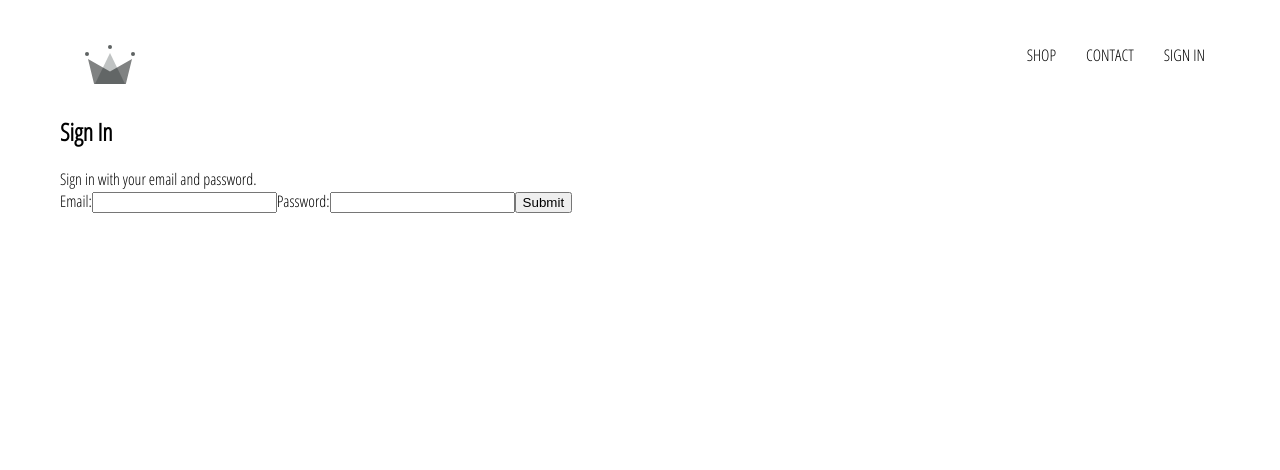
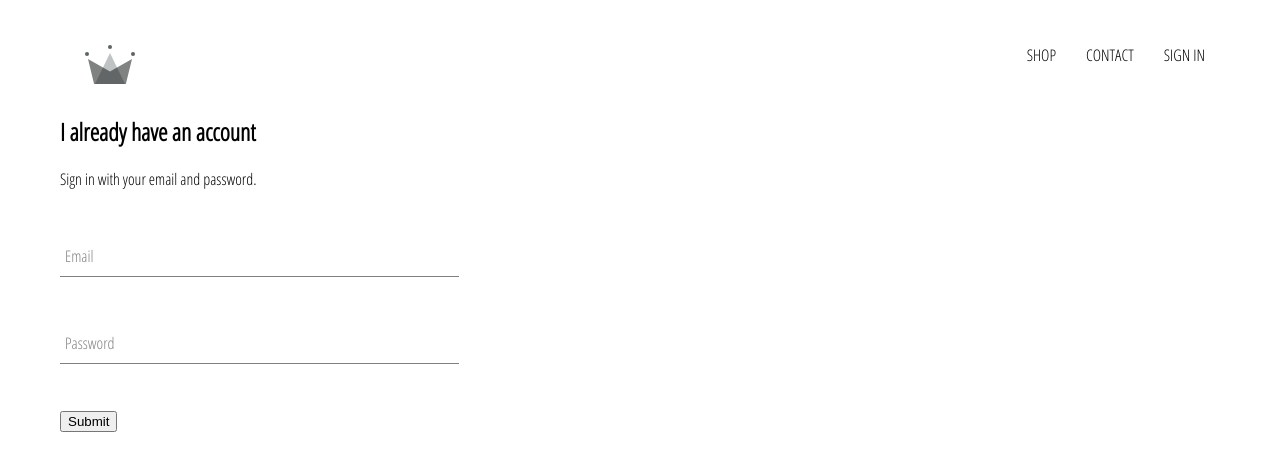
Before and after one commit to nicekiwi/crwn-clothing, a React (Create React App) app: page /sign-in in a window 1280 px wide. Shown: the top 470 px of the page. Built offline with nearby package versions, Linux system fonts and the light colour scheme.

Commit message:
Add FormInput to Sign In/Up page.

```diff
--- /dev/null
+++ b/src/components/form-input/form-input.component.jsx
@@ -0,0 +1,18 @@
+import React from 'react';
+
+import './form-input.styles.scss';
+
+const FormInput = ({ handleChange, label, ...otherProps }) => (
+    <div className='group'>
+        <input className='form-input' onChange={handleChange} {...otherProps} />
+        {
+            label ?
+            (<label className={`${otherProps.value.length ? 'shrink' : '' } form-input-label`}>
+                {label}
+            </label>)
+            : null
+        }
+    </div>
+);
+
+export default FormInput;
--- /dev/null
+++ b/src/components/form-input/form-input.styles.scss
@@ -0,0 +1,54 @@
+$sub-color: grey;
+$main-color: black;
+
+@mixin shrinkLabel {
+  top: -14px;
+  font-size: 12px;
+  color: $main-color;
+}
+
+.group {
+  position: relative;
+  margin: 45px 0;
+
+  .form-input {
+    background: none;
+    background-color: white;
+    color: $sub-color;
+    font-size: 18px;
+    padding: 10px 10px 10px 5px;
+    display: block;
+    width: 100%;
+    border: none;
+    border-radius: 0;
+    border-bottom: 1px solid $sub-color;
+    margin: 25px 0;
+
+    &:focus {
+      outline: none;
+    }
+
+    &:focus ~ .form-input-label {
+      @include shrinkLabel();
+    }
+  }
+
+  input[type='password'] {
+    letter-spacing: 0.3em;
+  }
+
+  .form-input-label {
+    color: $sub-color;
+    font-size: 16px;
+    font-weight: normal;
+    position: absolute;
+    pointer-events: none;
+    left: 5px;
+    top: 10px;
+    transition: 300ms ease all;
+
+    &.shrink {
+      @include shrinkLabel();
+    }
+  }
+}
--- a/src/components/sign-in/sign-in.component.jsx
+++ b/src/components/sign-in/sign-in.component.jsx
@@ -1,4 +1,6 @@
 import React, { Component } from 'react';
+
+import FormInput from '../form-input/form-input.component';
 
 import './sign-in.styles.scss';
 
@@ -8,7 +10,7 @@
 
         this.state = {
             email: '',
-            name: ''
+            password: ''
         }
     }
 
@@ -26,15 +28,24 @@
     render() {
         return (
             <div className='sign-in'>
-                <h2>Sign In</h2>
+                <h2>I already have an account</h2>
                 <span>Sign in with your email and password.</span>
 
                 <form onSubmit={this.handleSubmit}>
-                    <label>Email:</label>
-                    <input name='email' type='email' value={this.state.email} required onChange={this.handleChange} />
-
-                    <label>Password:</label>
-                    <input name='password' type='password' value={this.state.password} required onChange={this.handleChange} />
+                    <FormInput
+                        name='email'
+                        type='email'
+                        label='Email'
+                        value={this.state.email}
+                        required
+                        handleChange={this.handleChange} />
+                    <FormInput
+                        name='password'
+                        type='password'
+                        label='Password'
+                        value={this.state.password}
+                        required
+                        handleChange={this.handleChange} />
                     <input type='submit' />
                 </form>
             </div>
--- a/src/components/sign-in/sign-in.styles.scss
+++ b/src/components/sign-in/sign-in.styles.scss
@@ -0,0 +1,3 @@
+.sign-in {
+    width: 30vw;
+}
```
